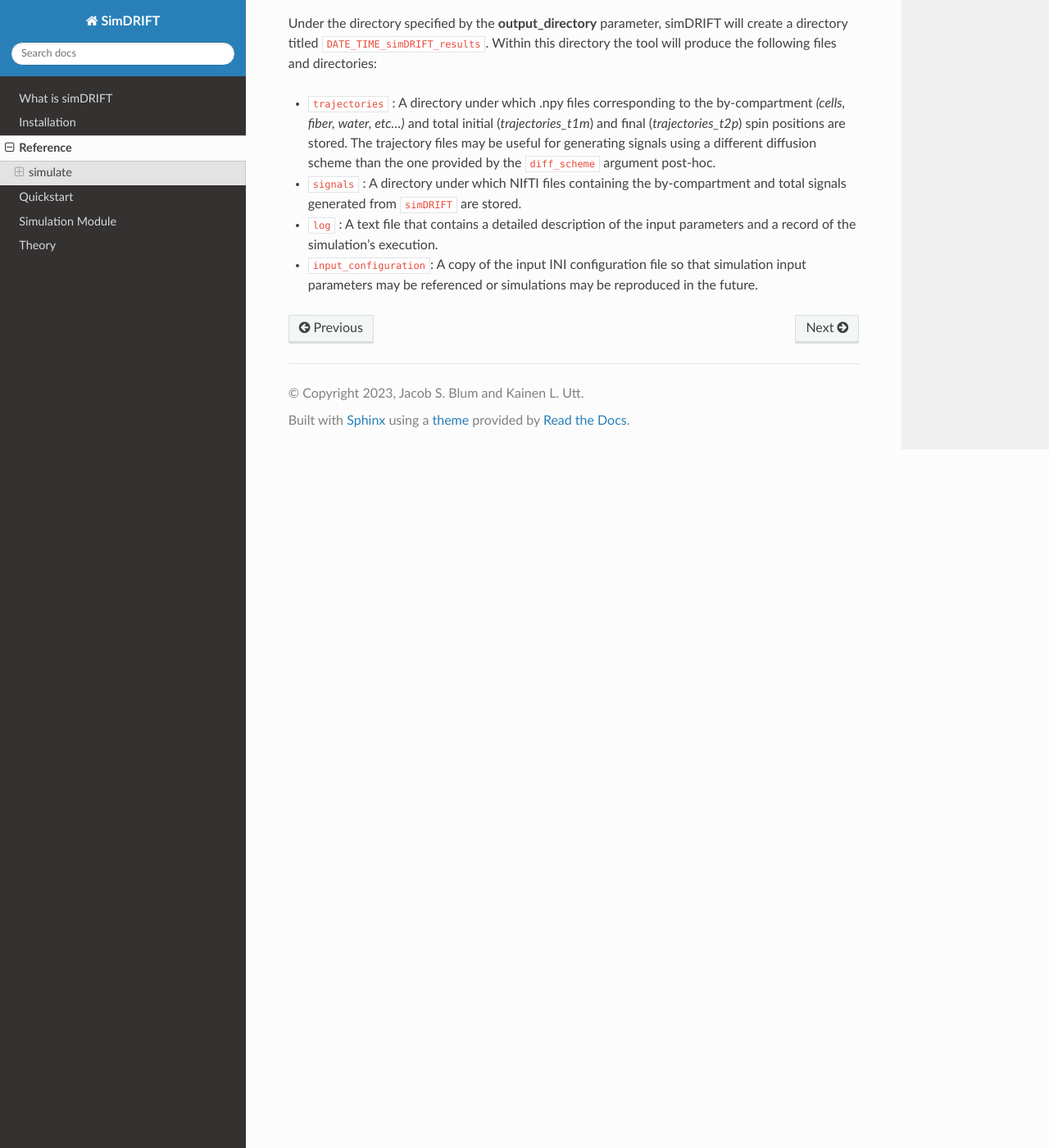
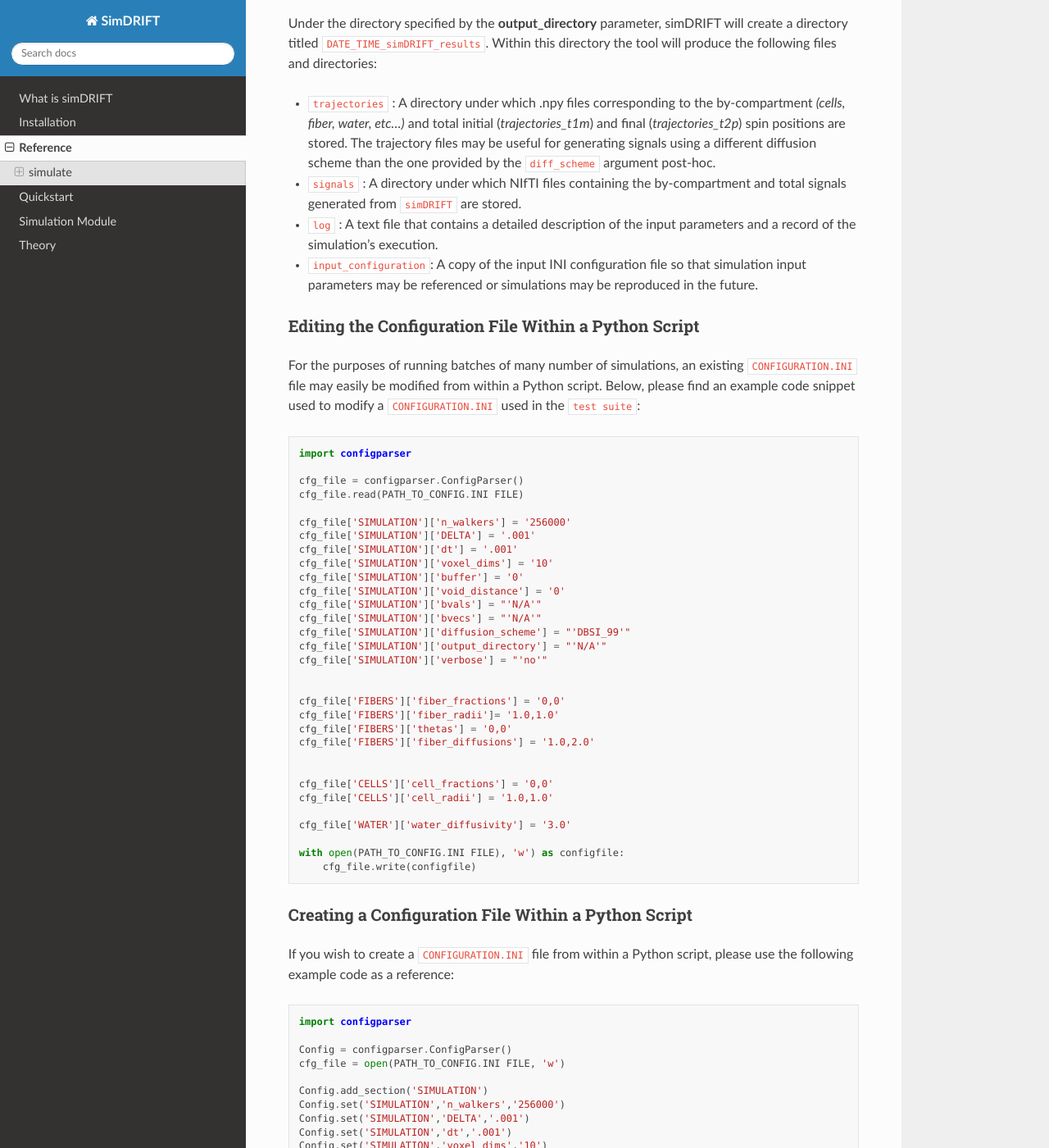
Before and after one commit to jacobblum/simDRIFT, a Sphinx documentation site: the page built from docs/source/reference/index.rst, in a window 1280 px wide and 1400 px high, scrolled down 2522 px. Shown: the whole window at 82% size. Built offline with Sphinx 7.4.7 and the Read the Docs theme 2.0.0, drawn with Linux system fonts in a browser that asks for light colours; some of the changed text lies outside the part shown.

Commit message:
Update index.rst
configuration.ini update

```diff
--- a/docs/source/reference/index.rst
+++ b/docs/source/reference/index.rst
@@ -2,10 +2,10 @@ Reference
 =========
 
 simulate
------------------
+~~~~~~~~~~~
 
 Command Line Options
-~~~~~~~~~~~~~~~~~~~
+--------------------
 Typically, ``simDRIFT`` is run from the command line using the following command:
 
 .. code-block :: bash
@@ -13,7 +13,7 @@ Typically, ``simDRIFT`` is run from the command line using the following command
   (simDRIFT) >simDRIFT simulate --configuration CONFIGURATION.INI FILE
 
 Inputs
-~~~~~~~~~~~~~~~~~
+--------------------
 `simDRIFT` relies on a CONFIGURATION.INI file to set important simulation parameters. These parameters include:
 
 **Named Parameters**
@@ -38,7 +38,7 @@ Inputs
 - **water_diffusivity (float) -** The intrinsic diffusivity, in  :math:`μm^{2}/ms`, of the extra-fiber water. For simulations of in-vivo diffusion, we reccomend 3.0 :math:`μm^{2}/ms` and for ex-vivo simulations, :math:`2.0 μm^{2}/ms`.
 
 Example configuration file
-~~~~~~~~~~~~~~~~~~~~~~~~~~
+--------------------
 Below, please find an example of the structure of the CONFIGURATION.INI file used to run ``simDRIFT``.
 
 .. code-block:: bash
@@ -71,7 +71,7 @@ Below, please find an example of the structure of the CONFIGURATION.INI file use
 
 
 Outputs
-~~~~~~~~~~~~~~~~~
+--------------------
 Under the directory specified by the **output_directory** parameter, simDRIFT will create a directory titled ``DATE_TIME_simDRIFT_results``. Within this directory the tool will produce the following files and directories:
 
 * ``trajectories`` : A directory under which .npy files corresponding to the by-compartment *(cells, fiber, water, etc...)* and total initial (*trajectories_t1m*) and final (*trajectories_t2p*)
@@ -83,3 +83,82 @@ Under the directory specified by the **output_directory** parameter, simDRIFT wi
 * ``log`` : A text file that contains a detailed description of the input parameters and a record of the simulation's execution.
 
 * ``input_configuration``: A copy of the input INI configuration file so that simulation input parameters may be referenced or simulations may be reproduced in the future.
+
+
+Editing the Configuration File Within a Python Script
+--------------------
+For the purposes of running batches of many number of simulations, an existing ``CONFIGURATION.INI`` file may easily be modified from within a Python script. Below, please
+find an example code snippet used to modify a ``CONFIGURATION.INI`` used in the ``test suite``:
+
+.. code-block:: Python
+
+    import configparser
+
+    cfg_file = configparser.ConfigParser()
+    cfg_file.read(PATH_TO_CONFIG.INI FILE)
+
+    cfg_file['SIMULATION']['n_walkers'] = '256000'
+    cfg_file['SIMULATION']['DELTA'] = '.001'
+    cfg_file['SIMULATION']['dt'] = '.001'
+    cfg_file['SIMULATION']['voxel_dims'] = '10'
+    cfg_file['SIMULATION']['buffer'] = '0'
+    cfg_file['SIMULATION']['void_distance'] = '0'
+    cfg_file['SIMULATION']['bvals'] = "'N/A'"
+    cfg_file['SIMULATION']['bvecs'] = "'N/A'"
+    cfg_file['SIMULATION']['diffusion_scheme'] = "'DBSI_99'"
+    cfg_file['SIMULATION']['output_directory'] = "'N/A'"
+    cfg_file['SIMULATION']['verbose'] = "'no'"
+
+
+    cfg_file['FIBERS']['fiber_fractions'] = '0,0'
+    cfg_file['FIBERS']['fiber_radii']= '1.0,1.0'
+    cfg_file['FIBERS']['thetas'] = '0,0'
+    cfg_file['FIBERS']['fiber_diffusions'] = '1.0,2.0'
+
+
+    cfg_file['CELLS']['cell_fractions'] = '0,0'
+    cfg_file['CELLS']['cell_radii'] = '1.0,1.0'
+
+    cfg_file['WATER']['water_diffusivity'] = '3.0'
+
+    with open(PATH_TO_CONFIG.INI FILE), 'w') as configfile:
+        cfg_file.write(configfile)
+
+Creating a Configuration File Within a Python Script
+--------------------
+If you wish to create a ``CONFIGURATION.INI`` file from within a Python script, please use the following example code as a reference:
+
+.. code-block:: Python
+
+    import configparser
+
+    Config = configparser.ConfigParser()
+    cfg_file = open(PATH_TO_CONFIG.INI FILE, 'w')
+
+    Config.add_section('SIMULATION')
+    Config.set('SIMULATION','n_walkers','256000')
+    Config.set('SIMULATION','DELTA','.001')
+    Config.set('SIMULATION','dt','.001')
+    Config.set('SIMULATION','voxel_dims','10')
+    Config.set('SIMULATION','buffer','0')
+    Config.set('SIMULATION','void_distance','0')
+    Config.set('SIMULATION','bvals', "'N/A'")
+    Config.set('SIMULATION','bvecs', "'N/A'")
+    Config.set('SIMULATION','diffusion_scheme',"'DBSI_99'")
+    Config.set('SIMULATION','output_directory',"'N/A'")
+    Config.set('SIMULATION','verbose',"'no'")
+
+    Config.add_section('FIBERS')
+    Config.set('FIBERS','fiber_fractions','0,0')
+    Config.set('FIBERS','fiber_radii','1.0,1.0')
+    Config.set('FIBERS','thetas','0,0')
+    Config.set('FIBERS','fiber_diffusions','1.0,2.0')
+
+    Config.add_section('CELLS')
+    Config.set('CELLS','cell_fractions','0,0')
+    Config.set('CELLS','cell_radii','1.0,1.0')
+
+    Config.add_section('WATER')
+    Config.set('WATER','water_diffusivity','3.0')
+
+    Config.write(cfg_file)
```
